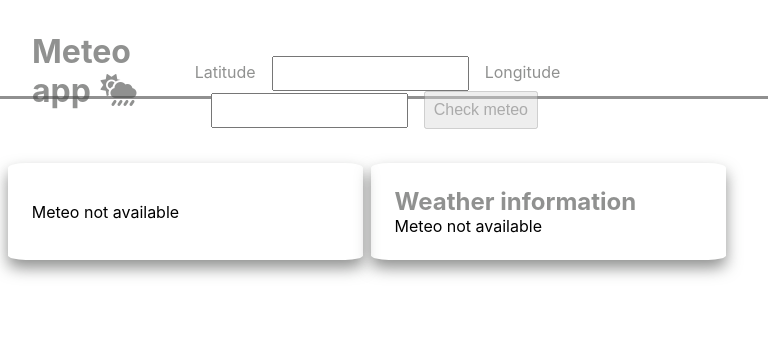
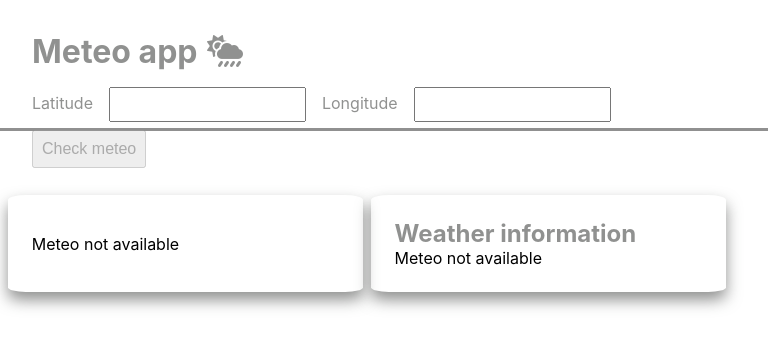
Before and after one commit to uzairsaid/ReactExericise, a React (Create React App) app: page / in a window 768 px wide. Shown: the top 348 px of the page. Built offline with nearby package versions, Linux system fonts and the light colour scheme.

Commit message:
Added responsive

```diff
--- a/src/App.scss
+++ b/src/App.scss
@@ -9,3 +9,30 @@
     flex-direction: row;
     justify-content: start;
 }
+
+@media (max-width: 576px) {
+    .container {
+        flex-direction: column;
+    }
+
+}
+@media (min-width: 576px) and (max-width: 768px) {
+    .container {
+        flex-direction: column;
+    }
+
+}
+
+@media (min-width: 768px) and (max-width: 992px) {
+    .container {
+        flex-direction: row;
+    }
+
+}
+
+@media (min-width: 992px) {
+    .container {
+        flex-direction: row;
+    }
+
+}
--- a/src/components/Header.js
+++ b/src/components/Header.js
@@ -73,6 +73,7 @@ function Header(){
 
             <div className="header-form">
                 <form onSubmit={handleSubmit}>
+
                     <label>Latitude</label>
                     <input type="text" name="latitude" className="latitude-input" disabled={status==='submitting'} onChange={handleLatitudeChange}/>
                     <label>Longitude</label>
@@ -80,7 +81,6 @@ function Header(){
                     <button type="submit" className="validation-btn" disabled={status==='submitting' || status==='empty'}>Check meteo </button>
                 </form>
             </div>
-
        </div>
     );
 }
--- a/src/style/header.scss
+++ b/src/style/header.scss
@@ -2,6 +2,7 @@ $primary-color: rgba(70, 71, 70, 0.6);
 .header {
     display: flex;
     flex-direction: row;
+    flex-wrap: wrap;
     justify-content: space-between;
     justify-items: center;
     padding: 2rem;
@@ -10,6 +11,10 @@ $primary-color: rgba(70, 71, 70, 0.6);
     color: $primary-color;
     .header-form{
         margin-top: 1.5rem;
+        form {
+            flex-direction: row;
+            flex-wrap: wrap;
+        }
     }
 }
 .longitude-input, .latitude-input {
@@ -27,3 +32,61 @@ $primary-color: rgba(70, 71, 70, 0.6);
         background-color: $primary-color;
     }
 }
+
+@media (max-width: 576px) {
+    .header {
+        flex-direction: column;
+        flex-wrap: wrap;
+        height: 10rem;
+        .header-form {
+            margin-top: 0.5rem;
+            form {
+                flex-direction: column;
+            }
+        }
+    }
+
+    .longitude-input, .latitude-input {
+        margin-bottom: 0.5rem;
+        margin-top: 0.5rem;
+    }
+
+
+}
+@media (min-width: 576px) and (max-width: 768px) {
+    .header {
+        flex-direction: row;
+        height: 7rem;
+        .header-form {
+            margin-top: 0.5rem;
+            form {
+                flex-direction: row;
+            }
+        }
+    }
+
+    .longitude-input, .latitude-input {
+        margin-bottom: 0.5rem;
+        margin-top: 0.5rem;
+    }
+
+}
+
+@media (min-width: 768px) and (max-width: 992px) {
+    .header {
+        flex-direction: row;
+        height: 4rem;
+        .header-form {
+            margin-top: 0.5rem;
+            form {
+                flex-direction: row;
+            }
+        }
+    }
+
+    .longitude-input, .latitude-input {
+        margin-bottom: 0.5rem;
+        margin-top: 0.5rem;
+    }
+
+}
--- a/src/style/slide_card.scss
+++ b/src/style/slide_card.scss
@@ -7,3 +7,35 @@ $primary-color: rgba(70, 71, 70, 0.6);
 .country, .town {
     font-size: 3rem;
 }
+
+
+@media (max-width: 576px) {
+    .temperature , .country, .town{
+        font-weight: bold;
+        font-size: 2rem;
+    }
+    .country, .town {
+        font-size: 1rem;
+    }
+
+}
+@media (min-width: 576px) and (max-width: 768px) {
+    .temperature , .country, .town{
+        font-weight: bold;
+        font-size: 2.5rem;
+    }
+    .country, .town {
+        font-size: 1.5rem;
+    }
+
+}
+
+@media (min-width: 768px) and (max-width: 992px) {
+    .temperature , .country, .town{
+        font-weight: bold;
+        font-size: 4rem;
+    }
+    .country, .town {
+        font-size: 3rem;
+    }
+}
```
